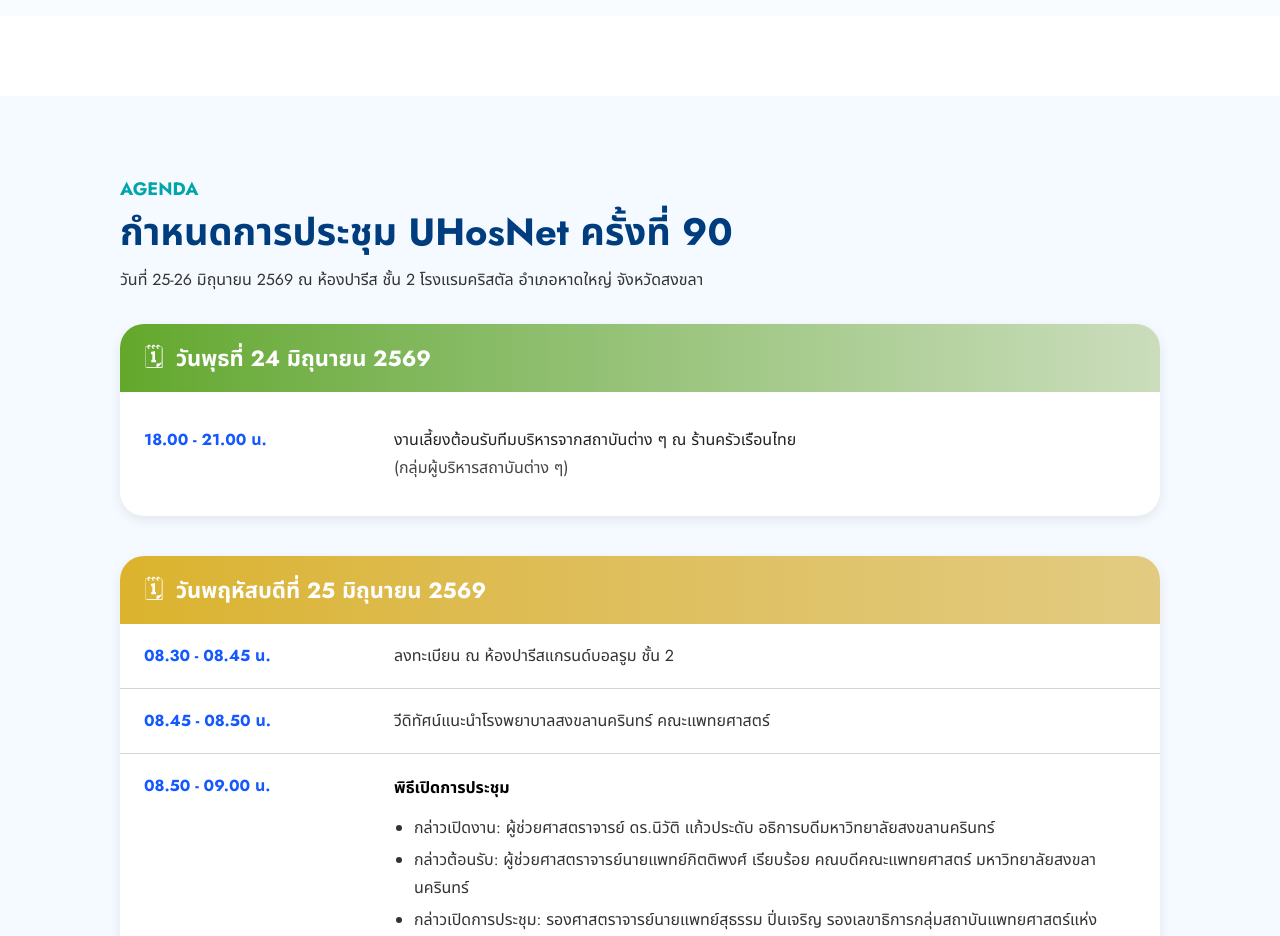
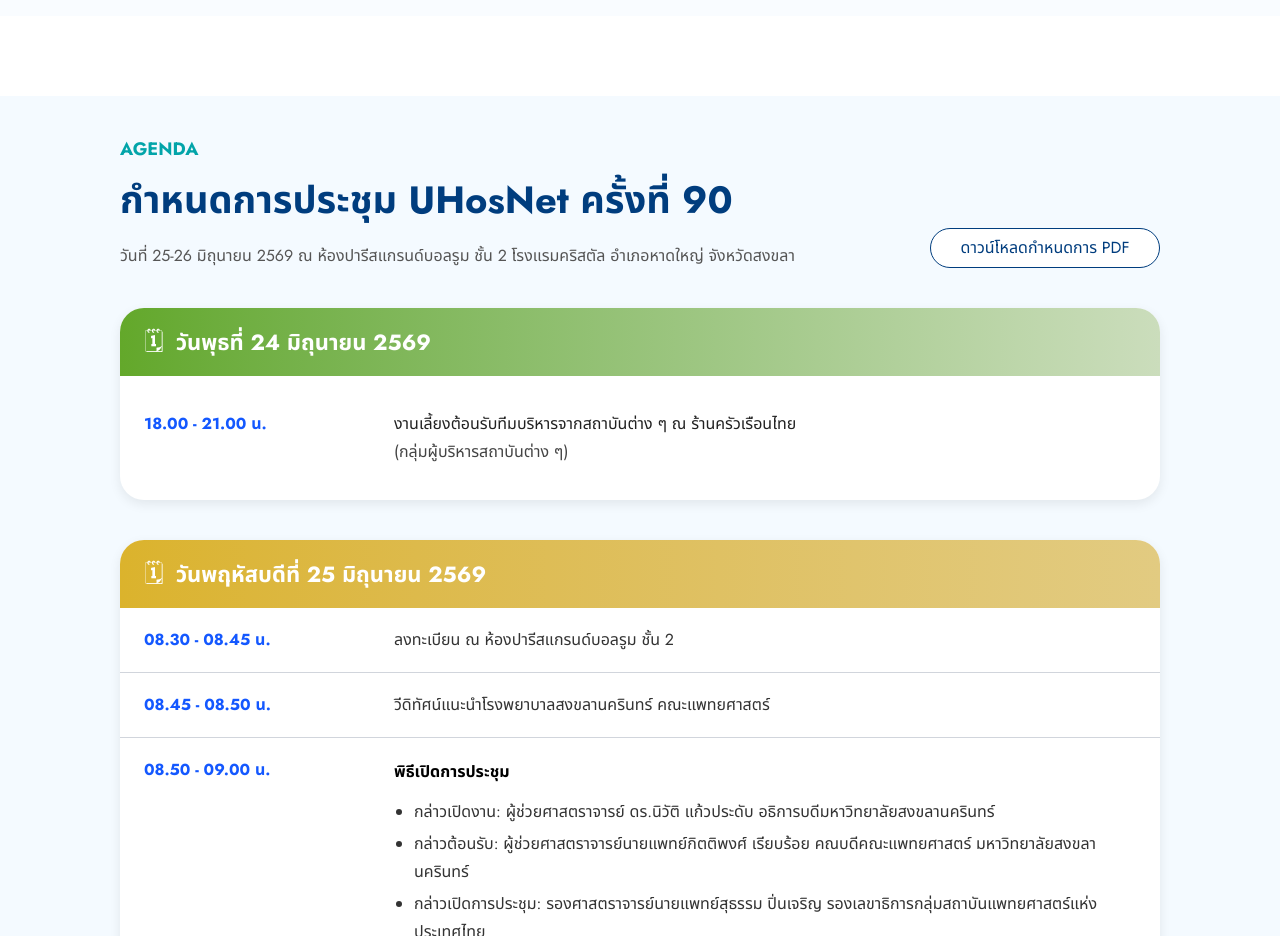
Before and after one commit to Dompsk/Uhosnet90, a Vue app: page / in a window 1280 px wide. Shown: the part 2320-3256 px from the top of the page. Built offline with nearby package versions, Linux system fonts and the light colour scheme.

Commit message:
add botton download pdf

```diff
--- a/src/view/agenda/Agenda.vue
+++ b/src/view/agenda/Agenda.vue
@@ -1,12 +1,17 @@
 <template>
   <section id="agenda">
+
   <div class=" bg-[#F4FAFF] px-30 py-10">
+    <div class="flex items-center justify-between mb-10"><div>
+      <h1 class="text-[18px] font-bold text-[#02A4A9] mb-2">AGENDA</h1>
+      <h1 class="text-[38px] font-bold text-[#003D7E] mb-4">กำหนดการประชุม UHosNet ครั้งที่ 90</h1>
+      <p class="text-[16px] text-[#555]">วันที่ 25-26 มิถุนายน 2569 ณ ห้องปารีสแกรนด์บอลรูม ชั้น 2 โรงแรมคริสตัล อำเภอหาดใหญ่ จังหวัดสงขลา</p>
+    </div>
 
-    <div class="mb-8">
-      <h1 class="mt-10 text-[18px] font-bold text-[#02A4A9]">AGENDA</h1>
-      <h1 class="text-[38px] font-bold text-[#003D7E] mb-2">กำหนดการประชุม UHosNet ครั้งที่ 90</h1>
-      <p class="text-[16px] text-[#333]">วันที่ 25-26 มิถุนายน 2569 ณ ห้องปารีส ชั้น 2 โรงแรมคริสตัล อำเภอหาดใหญ่ จังหวัดสงขลา</p>
-    </div>
+    <a href="https://hospital.psu.ac.th/uhosnet/schedule.pdf" target="_blank" class="group self-end flex h-[40px] w-[230px] items-center justify-center rounded-full border border-[#003D7E] bg-white transition-all duration-300 hover:bg-[#003D7E]">
+      <span class="text-[16px] text-[#003D7E] transition-colors duration-300 group-hover:text-white">ดาวน์โหลดกำหนดการ PDF</span>
+    </a>
+  </div>
 
     <!-- ================= วันที่ 24 ================= -->
     <div class="w-full bg-white rounded-[24px] overflow-hidden shadow-[0_4px_12px_rgba(0,0,0,0.08)] mb-10">
```
